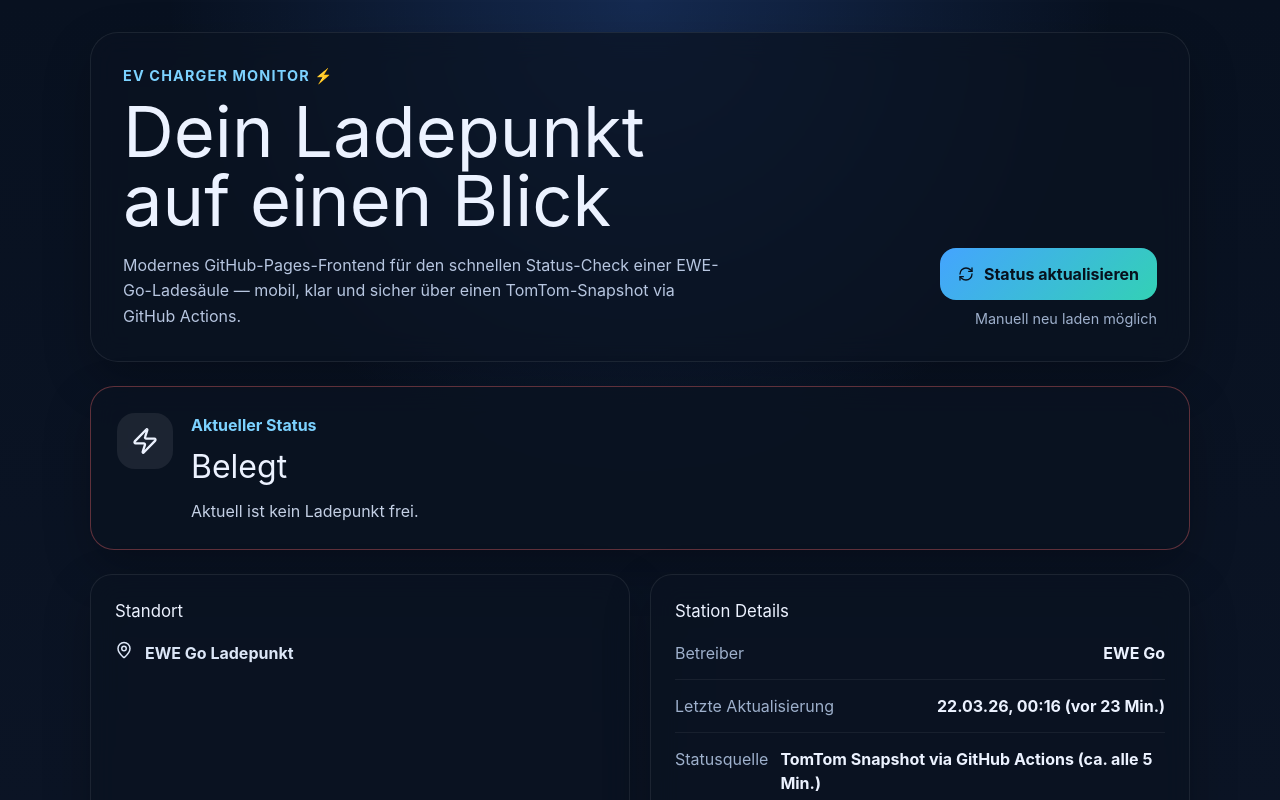
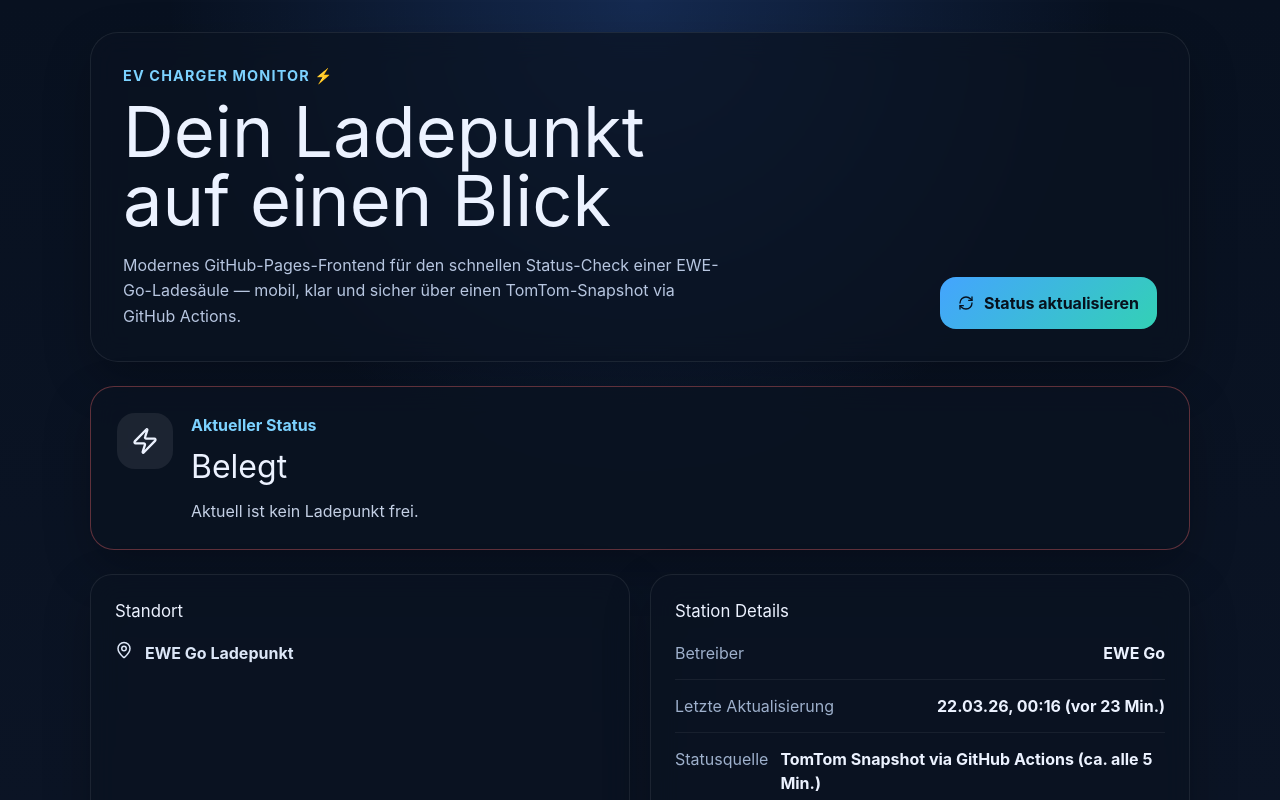
Before and after one commit to JWehber/GetChargerStatus, a React (Vite) app in the folder charger-web/: page / in a window 1280 px wide. Shown: the top 800 px of the page. Built offline with nearby package versions, Linux system fonts and the light colour scheme.

Commit message:
fix: remove remaining helper text

```diff
--- a/charger-web/src/App.tsx
+++ b/charger-web/src/App.tsx
@@ -6,7 +6,6 @@ import './index.css'
 
 const station = {
   name: 'EWE Go Ladepunkt',
-  address: 'Standort bewusst ausgeblendet',
   operator: 'EWE Go',
 }
 
@@ -87,7 +86,6 @@ function App() {
             <RefreshCw size={16} className={refreshing ? 'spin' : ''} />
             {refreshing ? 'Aktualisiere …' : 'Status aktualisieren'}
           </button>
-          <p className="refresh-hint">{refreshing ? 'TomTom-Snapshot wird neu geladen …' : 'Manuell neu laden möglich'}</p>
         </div>
       </section>
 
```
